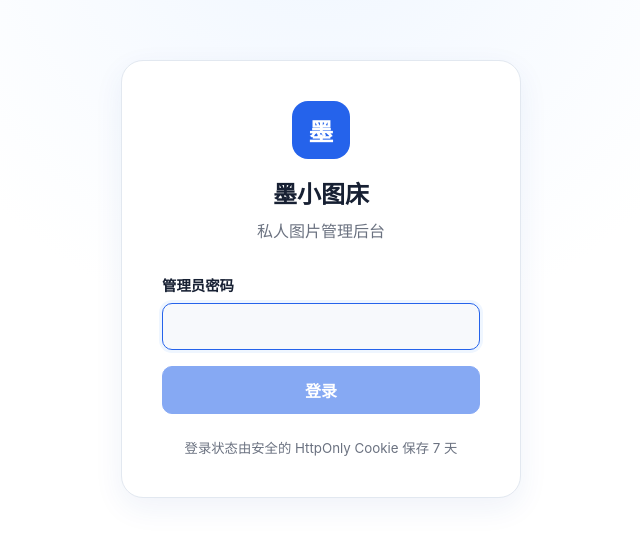
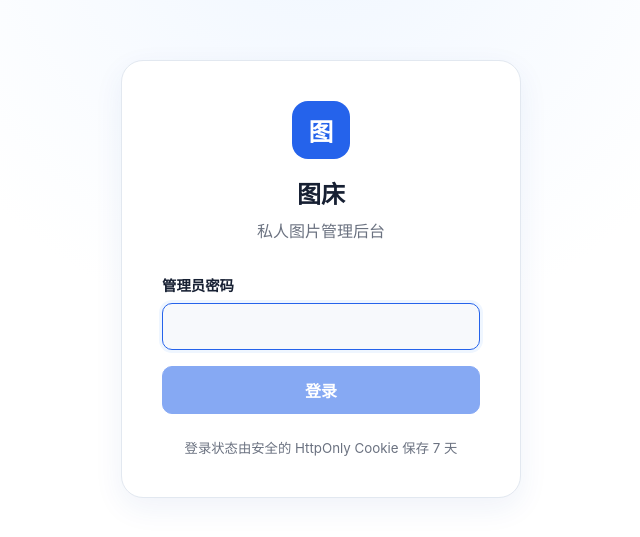
Before and after one commit to iLCever/img-control, a React (Vite) app: page /login in a window 1280 px wide. Shown: the part 121-658 px from the top of the page, without its empty margins (319-959 px from the left). Built offline with nearby package versions, Linux system fonts and the light colour scheme; no server answers.

Commit message:
Rename site to 图床

```diff
--- a/index.html
+++ b/index.html
@@ -5,7 +5,7 @@
     <meta name="viewport" content="width=device-width, initial-scale=1.0" />
     <meta name="theme-color" content="#f7f8fb" />
     <link rel="icon" href="/favicon.svg" />
-    <title>墨小图床</title>
+    <title>图床</title>
   </head>
   <body>
     <div id="root"></div>
--- a/src/pages/DashboardPage.tsx
+++ b/src/pages/DashboardPage.tsx
@@ -156,7 +156,7 @@ export function DashboardPage({ isAdmin, onLoggedOut }: DashboardPageProps) {
   return (
     <div className="app-shell">
       <header className="topbar">
-        <div className="brand"><span className="brand-mark small">墨</span><div><strong>墨小图床</strong><span>{isAdmin ? "私人图片管理" : "公开图片库"}</span></div></div>
+        <div className="brand"><span className="brand-mark small">图</span><div><strong>图床</strong><span>{isAdmin ? "私人图片管理" : "公开图片库"}</span></div></div>
         <div className="header-actions">
           <div className="stat-pill"><strong>{stats.count}</strong><span>张图片</span></div>
           <div className="stat-pill"><strong>{formatBytes(stats.totalSize)}</strong><span>已使用</span></div>
--- a/src/pages/LoginPage.tsx
+++ b/src/pages/LoginPage.tsx
@@ -28,8 +28,8 @@ export function LoginPage({ onLoggedIn }: LoginPageProps) {
   return (
     <main className="login-shell">
       <section className="login-card">
-        <div className="brand-mark" aria-hidden="true">墨</div>
-        <h1>墨小图床</h1>
+        <div className="brand-mark" aria-hidden="true">图</div>
+        <h1>图床</h1>
         <p>私人图片管理后台</p>
         <form onSubmit={(event) => { void submit(event); }}>
           <label htmlFor="password">管理员密码</label>
```
Also changed, not shown: 1 other file (tests, documents, lock files or other folders).
